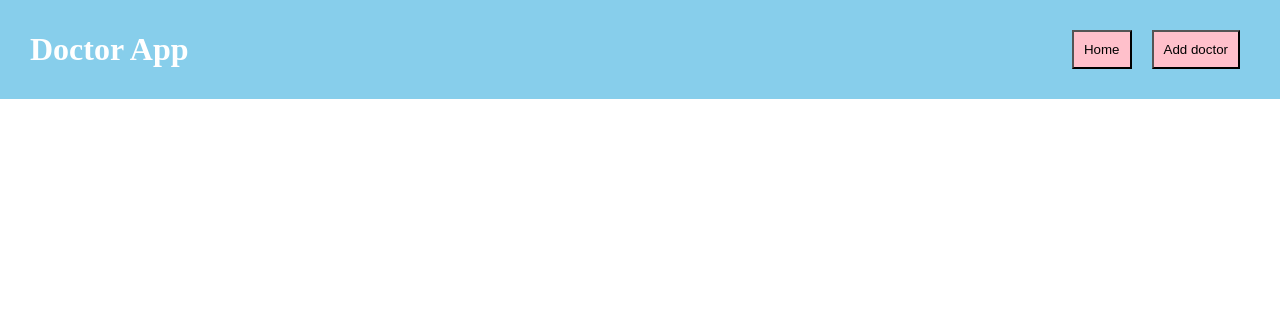
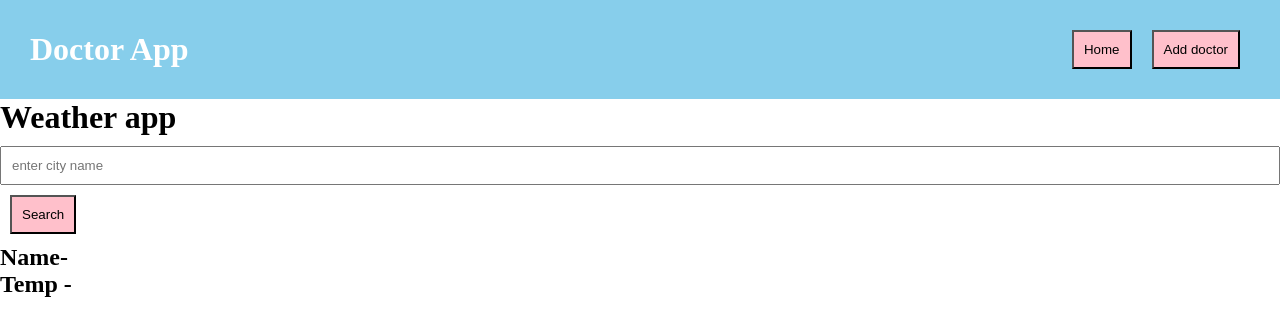
Before and after one commit to triveni-33/doctorapp, a React (Vite) app: page /weather in a window 1280 px wide. Shown: the top 336 px of the page. Built offline with nearby package versions, Linux system fonts and the light colour scheme.

Commit message:
first commit

```diff
--- a/src/App.jsx
+++ b/src/App.jsx
@@ -5,6 +5,7 @@ import Section from './components/Section'
 import Addnewdoctor from './components/Addnewdoctor'
 import { Route, Routes } from 'react-router-dom'
 import Doctordetails from './components/Doctordetails'
+import Weather from './components/Weather'
 // import { useState } from 'react'
 // import {useEffect} from 'react'
 function App() {
@@ -22,6 +23,7 @@ function App() {
       <Route path= '/' element={<Section/>}/>
       <Route path='/add-doctor' element={<Addnewdoctor/>}/>
       <Route path='/doctor/:id' element={<Doctordetails/>}/>
+      <Route path='/weather' element={<Weather/>}/>
     </Routes>
 
 
--- /dev/null
+++ b/src/components/Weather.jsx
@@ -0,0 +1,32 @@
+import React from 'react'
+import { useState } from 'react'
+import axios from 'axios'
+function Weather() {
+    const [city,setCity]=useState('')
+    const [weather,setWeather]=useState('')
+   async  function handlesubmit(e){
+        e.preventDefault()
+        let response=await axios.get(`https://api.openweathermap.org/data/2.5/weather?q=${city}&units=metric&appid=466ddaa21a8de191e9f608bd11a56acb`)
+
+
+        setWeather(response.data.main.temp)
+
+
+    }
+  return (
+    <div>
+        <h1>Weather app</h1>
+        <form action="" onSubmit={handlesubmit}>
+            <input value={city} onChange={(e)=>setCity(e.target.value)} type="text" placeholder="enter city name" className='text-field'/>
+            <button type='submit' >Search</button>
+        </form>
+        <div>
+            <h2>Name- {city}</h2>
+
+            <h2>Temp -  {weather}</h2>
+        </div>
+    </div>
+  )
+}
+
+export default Weather
```
